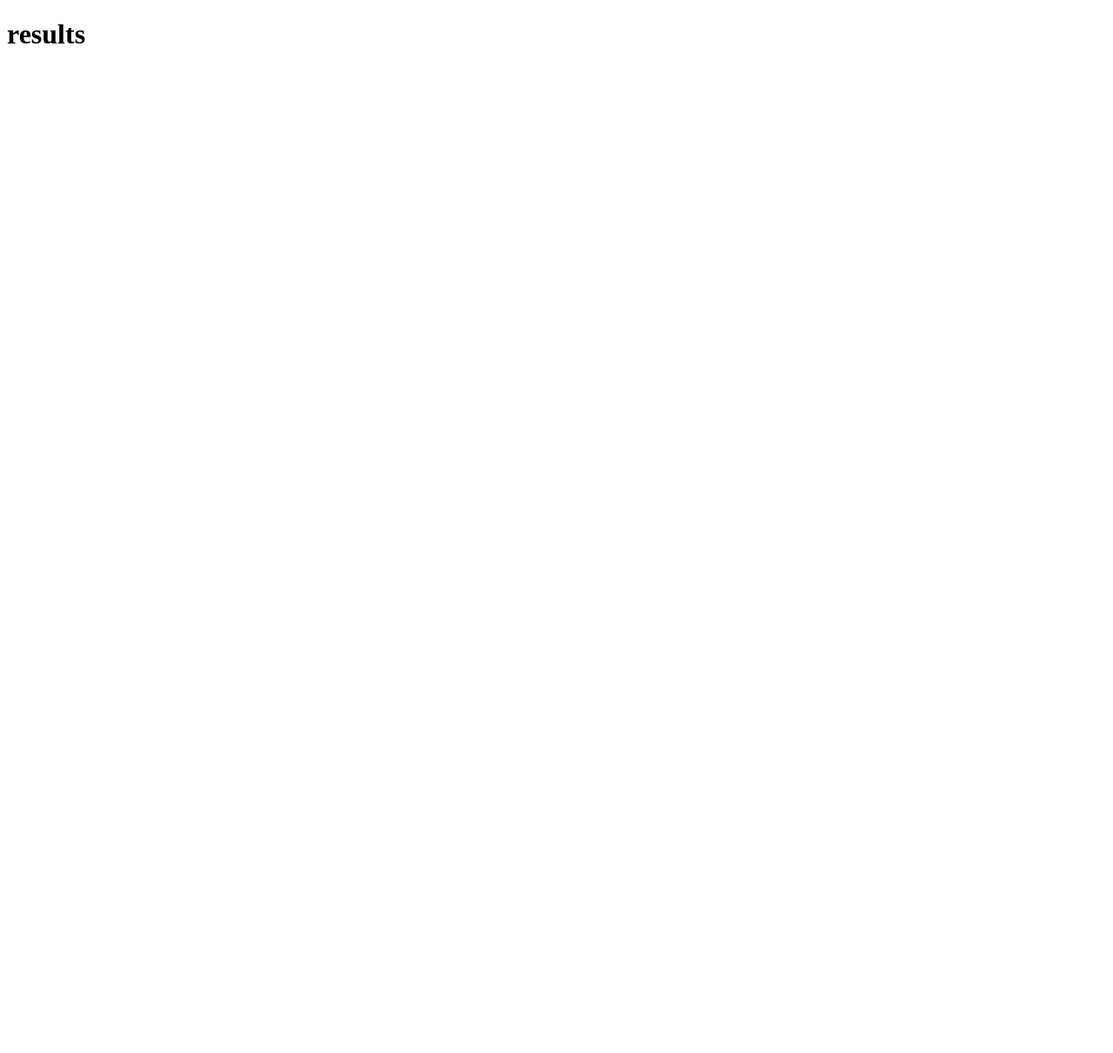
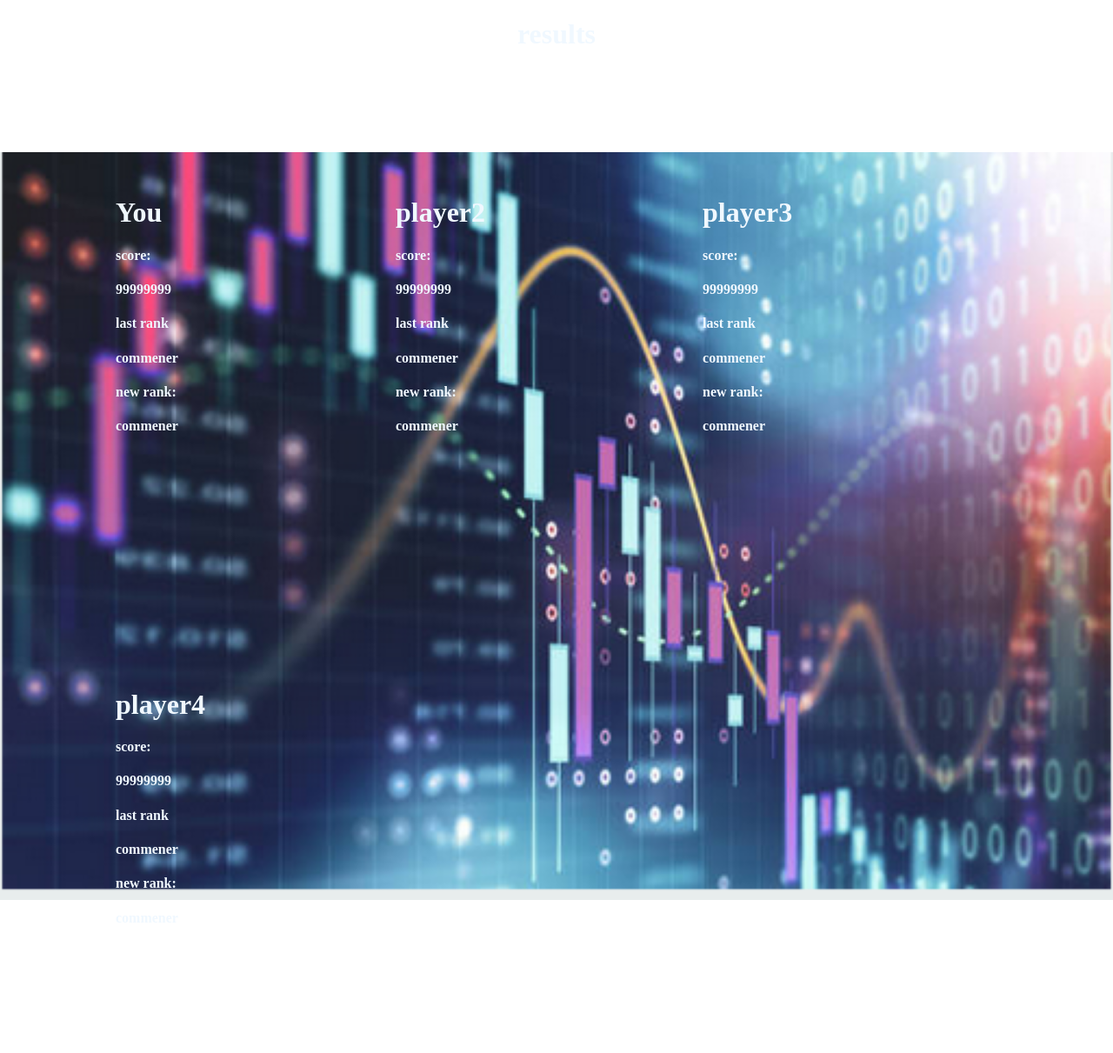
Before and after one commit to C00Deing/first-project, a plain HTML site: page results.html in a window 1280 px wide. Shown: the whole page at 87% size. Before the commit the page ends 800 px from the top, so only its background shows below. Drawn offline with Linux system fonts and the light colour scheme.

Commit message:
added results screen to the progect no links yet but the text is formatted

```diff
--- a/css/master.css
+++ b/css/master.css
@@ -116,3 +116,33 @@ color: aliceblue;
   left: 46%;
   transform: translate(-50%, -50%);
 }
+#endscreen{
+	background-image: url(../images/chart.png);
+	background-repeat: no-repeat;
+	background-position: center;
+	background-size: 100%;
+}
+#resultstitle{
+text-align: center;
+color: aliceblue;
+}
+#resultplayer{
+float: left;
+padding: 125px;
+color: aliceblue;
+}
+#resultbot1{
+float: left;
+padding: 125px;
+color: aliceblue;
+}
+#resultbot2{
+float: left;
+padding: 125px;
+color: aliceblue;
+}
+#resultbot3{
+float: left;
+padding: 125px;
+color: aliceblue;
+}
--- a/results.html
+++ b/results.html
@@ -8,6 +8,45 @@
 <body id="endscreen">
         <div id="resultstitle">
             <h1>results</h1>
+            <h4></h4>
+            <h4></h4>
+            <h4></h4>
+        </div>
+        <div id="resultplayer">
+            <h1>You</h1>
+            <h4>score:</h4>
+            <h4>99999999</h4>
+            <h4>last rank</h4>
+            <h4>commener</h4>
+            <h4>new rank:</h4>
+            <h4>commener</h4>
+        </div>
+        <div id="resultbot1">
+            <h1>player2</h1>
+            <h4>score:</h4>
+            <h4>99999999</h4>
+            <h4>last rank</h4>
+            <h4>commener</h4>
+            <h4>new rank:</h4>
+            <h4>commener</h4>
+        </div>
+        <div id="resultbot2">
+            <h1>player3</h1>
+            <h4>score:</h4>
+            <h4>99999999</h4>
+            <h4>last rank</h4>
+            <h4>commener</h4>
+            <h4>new rank:</h4>
+            <h4>commener</h4>
+        </div>
+        <div id="resultbot3">
+            <h1>player4</h>
+            <h4>score:</h4>
+            <h4>99999999</h4>
+            <h4>last rank</h4>
+            <h4>commener</h4>
+            <h4>new rank:</h4>
+            <h4>commener</h4>
         </div>
 <script src="script.js"></script>
 </body>
```
Also changed, not shown: start.html (+1 -1 lines), images/chart.png (added).
